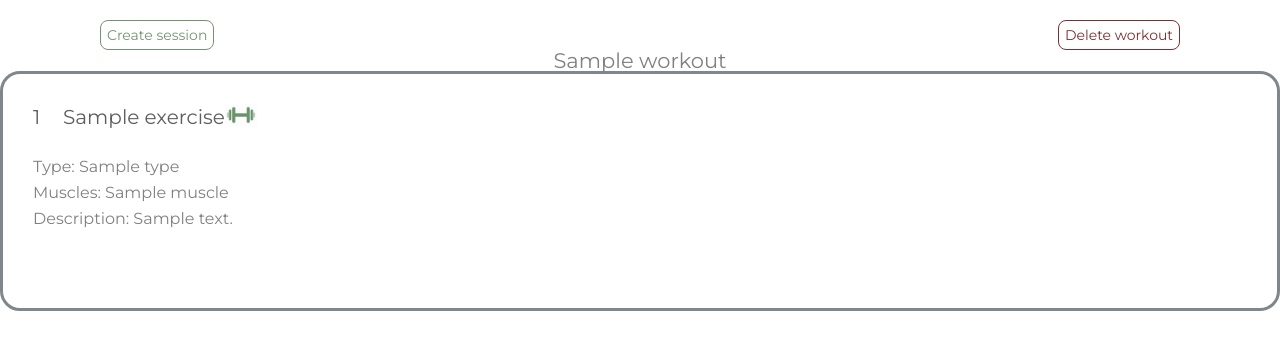
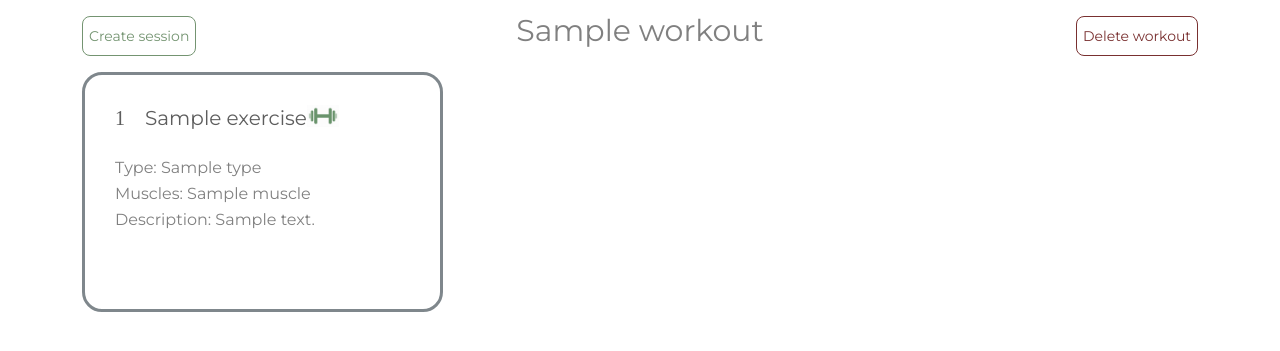
Before and after one commit to batiukmaks/GainTracker, a Flask app: template templates/workouts/workout_info.html in a window 1280 px wide. Shown: the part 100-451 px from the top of the page. Run offline with Flask 2, Linux system fonts and the light colour scheme; the template is opened without the code that fills it: most values are stand-ins (such as "Sample title", 1, 10 or a date in 2020).

Commit message:
fixed workout-info showing exercises

```diff
--- a/static/workouts/css/style.css
+++ b/static/workouts/css/style.css
@@ -339,6 +339,8 @@
     font-size: 20px;
     top: 30px;
     left: 115px;
+    font-family: 'Montserrat', sans-serif;
+
 }
 
 .excercise-icon-wrapper {
@@ -374,18 +376,19 @@
 }
 
 .workout-description-name {
-    font-size: 21px;
+    font-size: 30px;
+    height: 40px;
     text-align: center;
     font-family: 'Montserrat', sans-serif;
     color: grey;
-    margin: 0px 30px;
+    /* margin: 0px 30px; */
 }
 
 .workout-delete-button {
-    margin-top: 20px;
+    /* margin-top: 20px; */
     font-size: 14px;
     border-radius: 8px;
-    height: 30px;
+    height: 40px;
     font-family: 'Montserrat', sans-serif;
     background-color: white;
     border: rgb(121, 48, 48);
@@ -407,10 +410,10 @@
 }
 
 .session-creation-button {
-    margin-top: 20px;
+    /* margin-top: 20px; */
     font-size: 14px;
     border-radius: 8px;
-    height: 30px;
+    height: 40px;
     font-family: 'Montserrat', sans-serif;
     background-color: white;
     border: #749471;
--- a/templates/workouts/workout_info.html
+++ b/templates/workouts/workout_info.html
@@ -1,25 +1,31 @@
 {% extends "workouts/base.html" %}
 
 {% block content %}
-
-<div class="upper-buttons">
+<div class="container">
+  <div class="row row-cols-3 my-3">
+    <div class="col d-flex justify-content-start">
       <form action="/sessions/add" method="GET">
         <input type="hidden" name="workout_id" value="{{workout.id}}" />
         <button class="session-creation-button" type="submit">Create session</button>
       </form>
+    </div>
+    <div class="col">
+      <h1 class="workout-description-name">{{ workout.name }}</h1>
+    </div>
+    <div class="col d-flex justify-content-end">
       <form action="{{workout.id}}" method="post">
         <input type="hidden" name="_method" value="DELETE" />
         <button class="workout-delete-button" type="submit">Delete workout</button>
       </form>
     </div>
+  </div>
 
-<p class="workout-description-name">{{ workout.name }}</p>
-<ul class="exersice-container">
+  <div class="row row-cols-3 gy-3 gx-3">
     {% for exercise in workout.exercises %}
-  <li>
+    <div class="col">
       <div class="exercise-wrapper">
         <div class="exercise-header">
-        <p class="numbers">1</p>
+          <p class="numbers">{{loop.index}}</p>
           <p class="exercise-name">{{ exercise.name }}</p>
           <div class="excercise-icon-wrapper"><img
               src="{{url_for('static', filename='workouts/img/icons/no_equipment.png' if exercise.equipment == 'not required' else 'workouts/img/icons/equipment.png')}}">
@@ -40,7 +46,8 @@
           {% endif %}
         </div>
       </div>
-  </li>
+    </div>
     {% endfor %}
-</ul>
+  </div>
+</div>
 {% endblock %}
```
Lines whose indentation alone changed are shown as unchanged.
